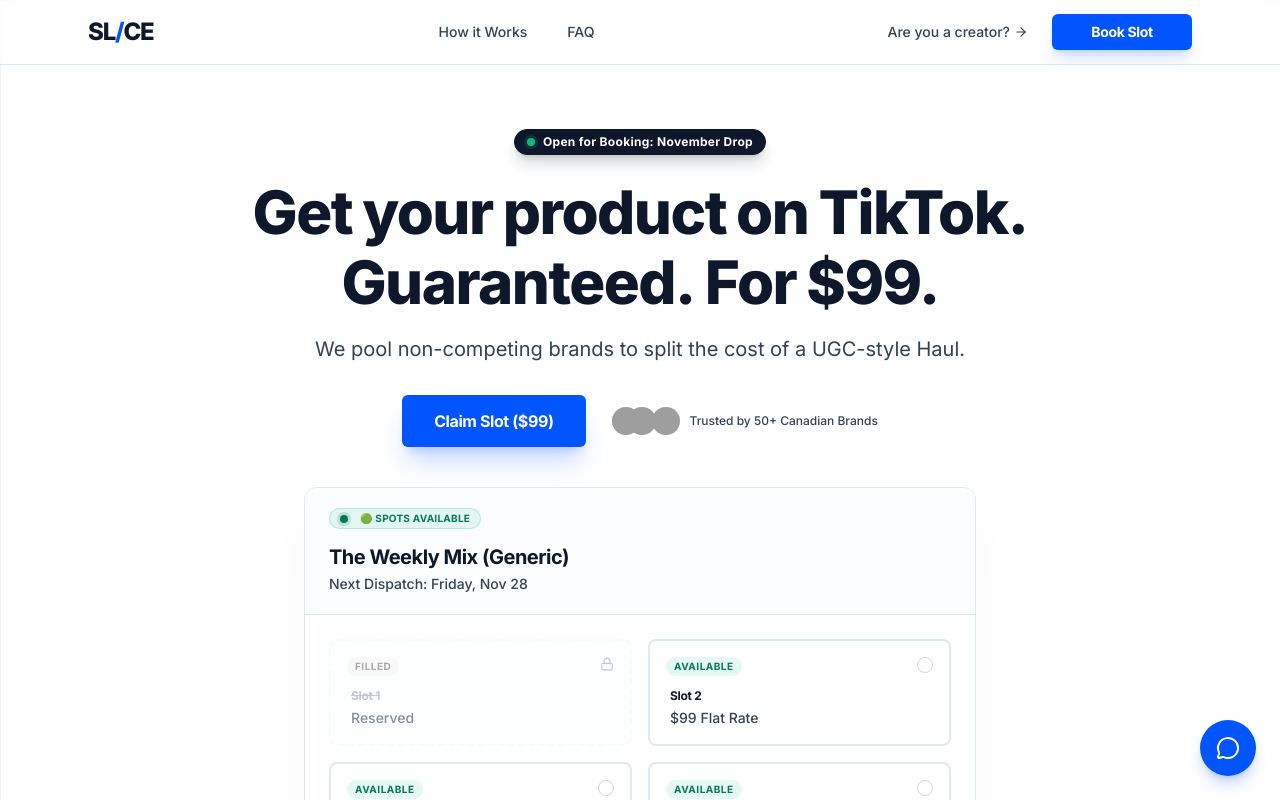
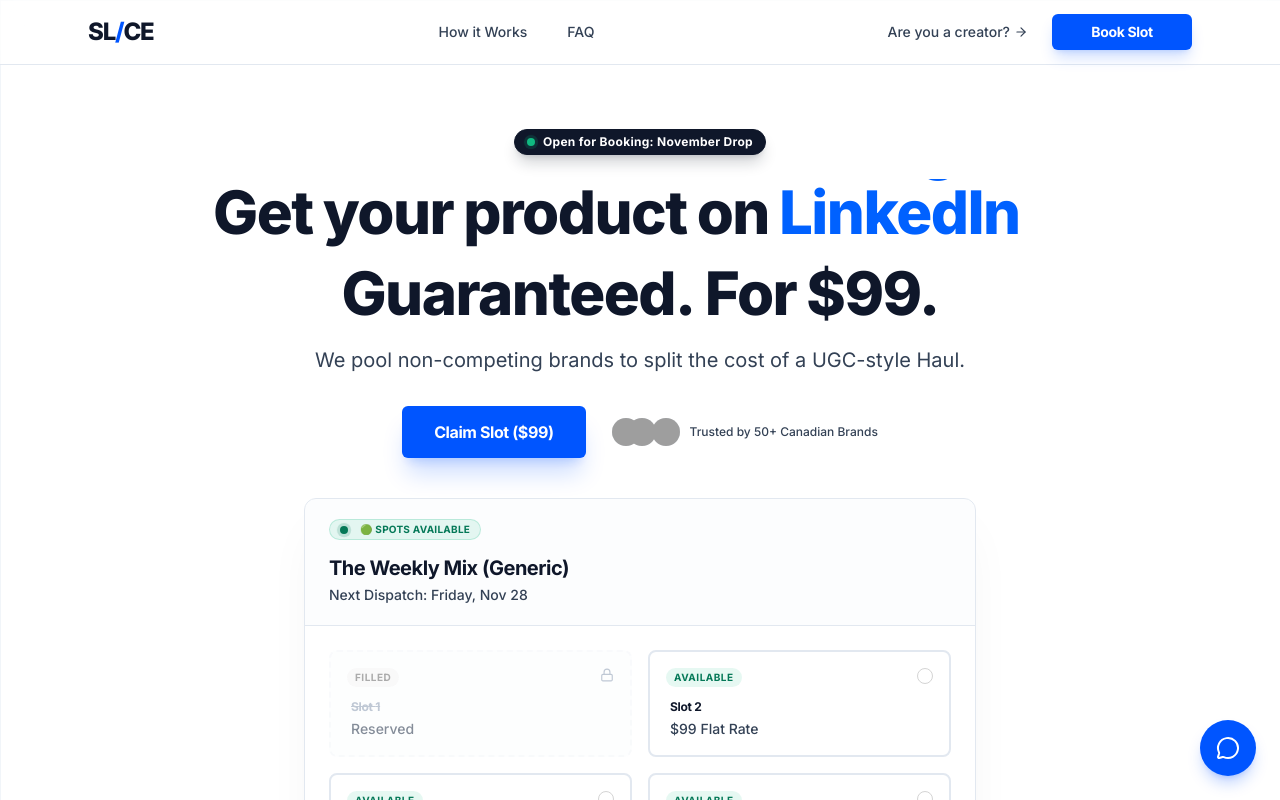
Before and after one commit to SoPlugged-Inc/slice-99, a React (Vite) app: page / in a window 1280 px wide. Shown: the top 800 px of the page. Built offline with nearby package versions, Linux system fonts and the light colour scheme; grey boxes are pictures that could not be loaded.

Commit message:
Update hero section with CSS vertical sliding text

```diff
--- a/components/BrandLanding.tsx
+++ b/components/BrandLanding.tsx
@@ -265,7 +265,28 @@ export const BrandLanding: React.FC = () => {
                     </div>
 
                     <h1 className="text-4xl sm:text-6xl font-extrabold text-neutral-darkest tracking-tight mb-5 leading-[1.05] sm:leading-[1.1]">
-                        <TextReveal text="Get your product on TikTok." delay={0.1} className="block mb-1" />
+                        <span className="block mb-1 inline-flex flex-wrap justify-center gap-x-2.5 gap-y-1">
+                            {["Get", "your", "product", "on"].map((word, i) => (
+                                <span key={i} className="text-reveal-wrapper">
+                                    <span className="text-reveal-inner" style={{ animationDelay: `${0.1 + (i * 0.05)}s` }}>
+                                        {word}
+                                    </span>
+                                </span>
+                            ))}
+                            <span className="text-reveal-wrapper">
+                                <span className="text-reveal-inner" style={{ animationDelay: `${0.1 + (4 * 0.05)}s` }}>
+                                    <span id="revolving-text" className="inline-block overflow-hidden h-[1.05em] sm:h-[1.1em] align-baseline text-[#0061FF]">
+                                        <ul className="animate-slide-vertical m-0 p-0 list-none flex flex-col text-left whitespace-nowrap">
+                                            <li className="h-[1.05em] sm:h-[1.1em] leading-[1.05] sm:leading-[1.1]">TikTok</li>
+                                            <li className="h-[1.05em] sm:h-[1.1em] leading-[1.05] sm:leading-[1.1]">Instagram</li>
+                                            <li className="h-[1.05em] sm:h-[1.1em] leading-[1.05] sm:leading-[1.1]">LinkedIn</li>
+                                            <li className="h-[1.05em] sm:h-[1.1em] leading-[1.05] sm:leading-[1.1]">Facebook</li>
+                                            <li className="h-[1.05em] sm:h-[1.1em] leading-[1.05] sm:leading-[1.1]" aria-hidden="true">TikTok</li>
+                                        </ul>
+                                    </span>
+                                </span>
+                            </span>
+                        </span>
                         <TextReveal text="Guaranteed. For $99." delay={0.4} />
                     </h1>
 
--- a/tailwind.config.js
+++ b/tailwind.config.js
@@ -60,6 +60,7 @@ export default {
                 'border-beam': 'border-beam calc(var(--duration)*1s) infinite linear',
                 'notification-slide': 'notificationSlide 0.5s cubic-bezier(0.2, 0.8, 0.2, 1) forwards',
                 'slideUpFade': 'slideUpFade 0.5s ease-out forwards',
+                'slide-vertical': 'slideVertical 12s cubic-bezier(0.4, 0, 0.2, 1) infinite',
             },
             backgroundImage: {
                 'grid-pattern': "linear-gradient(to right, #f1f5f9 1px, transparent 1px), linear-gradient(to bottom, #f1f5f9 1px, transparent 1px)",
@@ -79,6 +80,13 @@ export default {
                 notificationSlide: {
                     '0%': { opacity: '0', transform: 'translateY(-20px) scale(0.95)' },
                     '100%': { opacity: '1', transform: 'translateY(0) scale(1)' },
+                },
+                slideVertical: {
+                    '0%, 21.66%': { transform: 'translateY(0)' },
+                    '25%, 46.66%': { transform: 'translateY(-20%)' },
+                    '50%, 71.66%': { transform: 'translateY(-40%)' },
+                    '75%, 96.66%': { transform: 'translateY(-60%)' },
+                    '100%': { transform: 'translateY(-80%)' },
                 }
             },
         }
```
